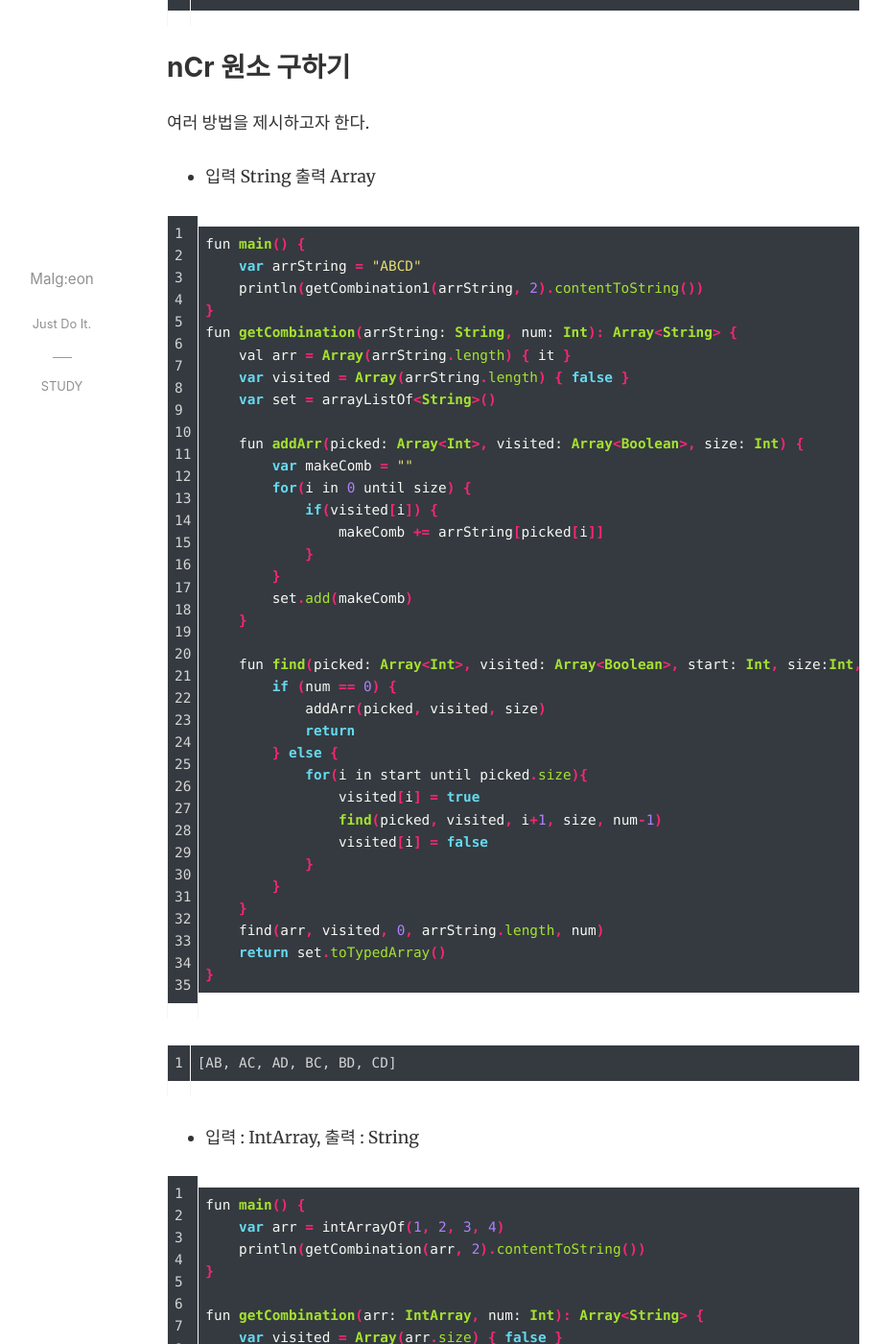
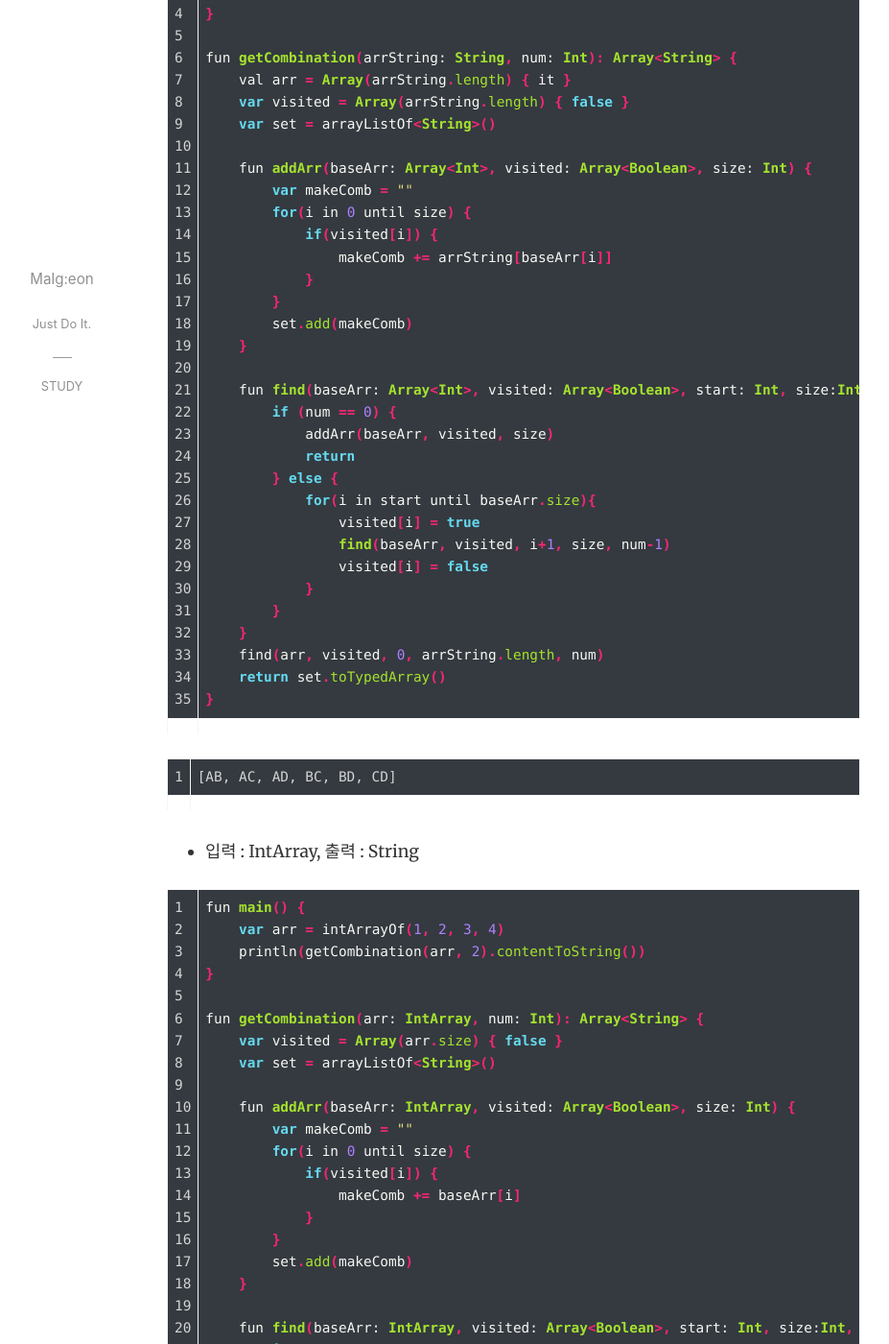
Before and after one commit to Malgeon/makeBlog, a Jekyll site: the page built from _posts/study/2020-09-24-study_Programming_combination.md, in a window 1280 px wide and 1400 px high, scrolled down 1377 px. Shown: the whole window at 96% size, without its empty margins (147-1074 px from the left). Built offline with Jekyll 4.4.1, drawn with Linux system fonts in a browser that asks for light colours; nearby versions of some CDN libraries; comment, search, counter and statistics services are not loaded; some of the changed text lies outside the part shown.

````diff
--- a/_posts/study/2020-09-10-study_Programming_permutation&combination.md
+++ b/_posts/study/2020-09-24-study_Programming_combination.md
@@ -39,20 +38,6 @@ fun combination(n: Int, r: Int): Int {
 }
 ```
 
-- nPr
-
-```java
-fun permutaion(n: Int, r: Int): Int {
-    var value = 1
-
-    for(i in 0 until r) {
-        value *= n-i
-    }
-    return top/bottom
-}
-```
-
-
 
 ### nCr 원소 구하기
 
@@ -61,34 +46,34 @@ fun permutaion(n: Int, r: Int): Int {
 - 입력 String 출력 Array<String>
 
 ```java
-
 fun main() {
     var arrString = "ABCD"
-    println(getCombination1(arrString, 2).contentToString())
+    println(getCombination(arrString, 2).contentToString())
 }
+
 fun getCombination(arrString: String, num: Int): Array<String> {
     val arr = Array(arrString.length) { it }
     var visited = Array(arrString.length) { false }
     var set = arrayListOf<String>()
 
-    fun addArr(picked: Array<Int>, visited: Array<Boolean>, size: Int) {
+    fun addArr(baseArr: Array<Int>, visited: Array<Boolean>, size: Int) {
         var makeComb = ""
         for(i in 0 until size) {
             if(visited[i]) {
-                makeComb += arrString[picked[i]]
+                makeComb += arrString[baseArr[i]]
             }
         }
         set.add(makeComb)
     }
 
-    fun find(picked: Array<Int>, visited: Array<Boolean>, start: Int, size:Int, num: Int) {
+    fun find(baseArr: Array<Int>, visited: Array<Boolean>, start: Int, size:Int, num: Int) {
         if (num == 0) {
-            addArr(picked, visited, size)
+            addArr(baseArr, visited, size)
             return
         } else {
-            for(i in start until picked.size){
+            for(i in start until baseArr.size){
                 visited[i] = true
-                find(picked, visited, i+1, size, num-1)
+                find(baseArr, visited, i+1, size, num-1)
                 visited[i] = false
             }
         }
@@ -105,7 +90,6 @@ fun getCombination(arrString: String, num: Int): Array<String> {
 - 입력 : IntArray, 출력 : String
 
 ```java
-
 fun main() {
     var arr = intArrayOf(1, 2, 3, 4)
     println(getCombination(arr, 2).contentToString())
@@ -115,24 +99,24 @@ fun getCombination(arr: IntArray, num: Int): Array<String> {
     var visited = Array(arr.size) { false }
     var set = arrayListOf<String>()
 
-    fun addArr(picked: IntArray, visited: Array<Boolean>, size: Int) {
+    fun addArr(baseArr: IntArray, visited: Array<Boolean>, size: Int) {
         var makeComb = ""
         for(i in 0 until size) {
             if(visited[i]) {
-                makeComb += arr[i]
+                makeComb += baseArr[i]
             }
         }
         set.add(makeComb)
     }
 
-    fun find(picked: IntArray, visited: Array<Boolean>, start: Int, size:Int, num: Int) {
+    fun find(baseArr: IntArray, visited: Array<Boolean>, start: Int, size:Int, num: Int) {
         if (num == 0) {
-            addArr(picked, visited, size)
+            addArr(baseArr, visited, size)
             return
         } else {
-            for(i in start until picked.size){
+            for(i in start until baseArr.size){
                 visited[i] = true
-                find(picked, visited, i+1, size, num-1)
+                find(baseArr, visited, i+1, size, num-1)
                 visited[i] = false
             }
         }
@@ -159,24 +143,24 @@ fun getCombination(arr: IntArray, num: Int): Array<IntArray> {
     var visited = Array(arr.size) { false }
     var set = arrayListOf<IntArray>()
 
-    fun addArr(picked: IntArray, visited: Array<Boolean>, size: Int) {
+    fun addArr(baseArr: IntArray, visited: Array<Boolean>, size: Int) {
         var makeComb = arrayListOf<Int>()
         for (i in 0 until size) {
             if (visited[i]) {
-                makeComb.add(arr[i])
+                makeComb.add(baseArr[i])
             }
         }
         set.add(makeComb.toIntArray())
     }
 
-    fun find(picked: IntArray, visited: Array<Boolean>, start: Int, size: Int, num: Int) {
+    fun find(baseArr: IntArray, visited: Array<Boolean>, start: Int, size: Int, num: Int) {
         if (num == 0) {
-            addArr(picked, visited, size)
+            addArr(baseArr, visited, size)
             return
         } else {
-            for (i in start until picked.size) {
+            for (i in start until baseArr.size) {
                 visited[i] = true
-                find(picked, visited, i + 1, size, num - 1)
+                find(baseArr, visited, i + 1, size, num - 1)
                 visited[i] = false
             }
         }
````
Also changed, not shown: other parts of _posts/study/2020-09-24-study_Programming_combination.md (+2 -3 lines), _posts/study/2020-09-24-study_Programming_permutation.md (added, +175 -0 lines).
